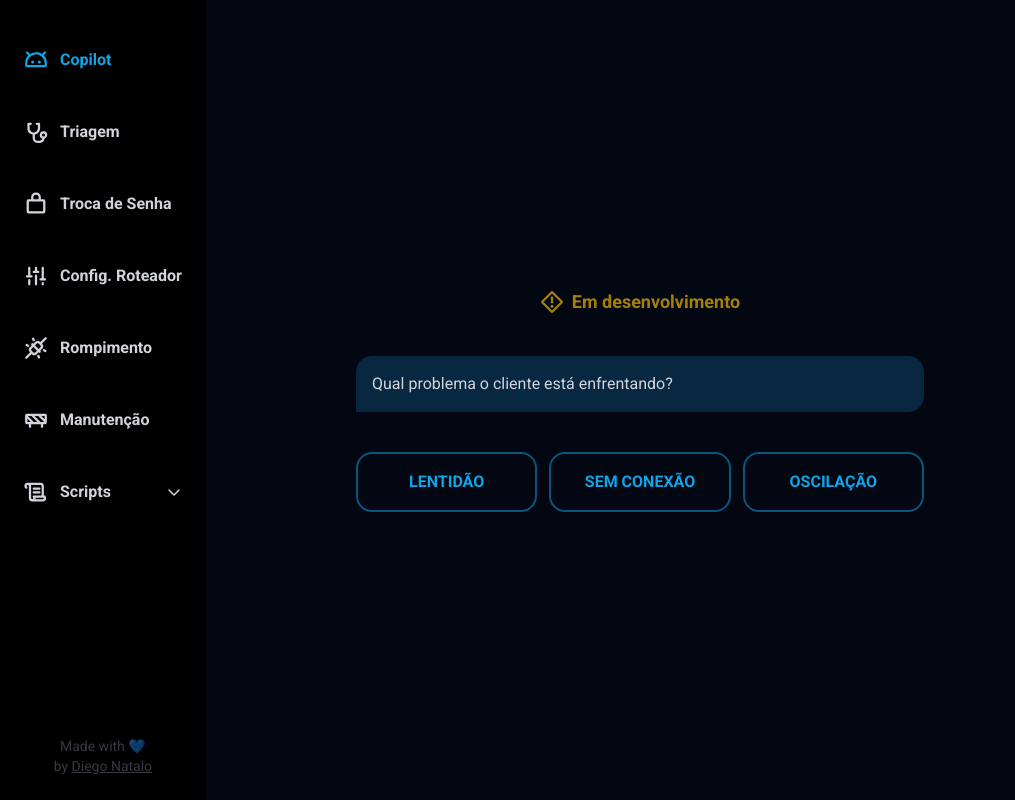
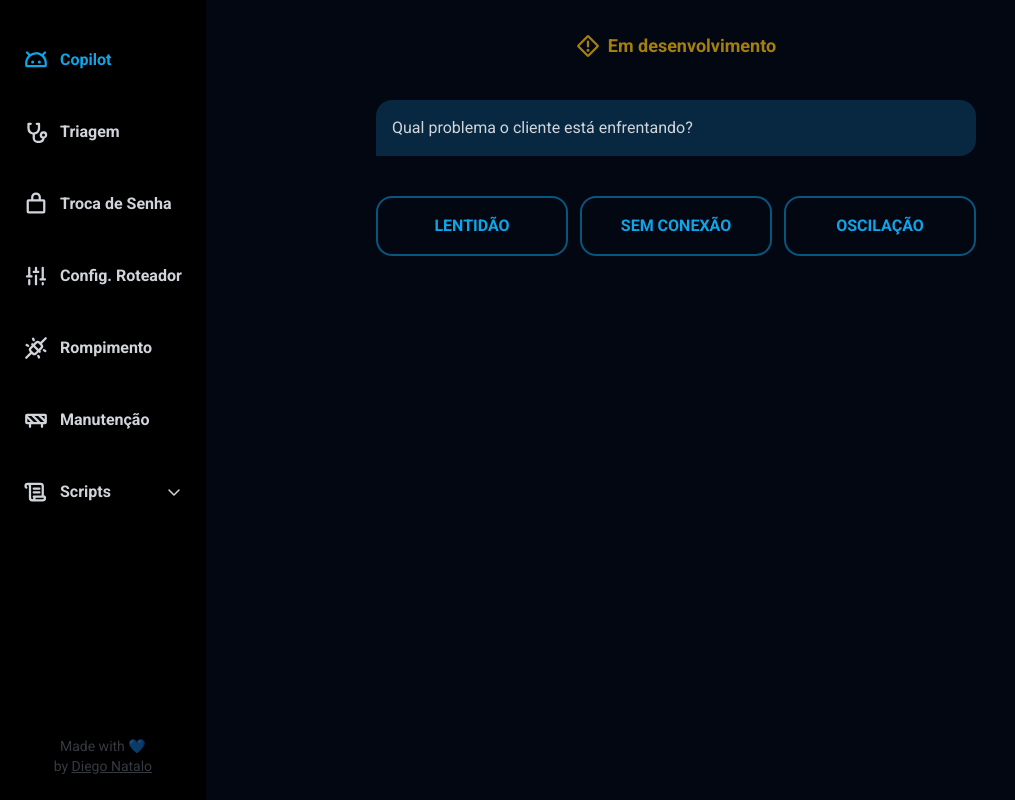
Before and after one commit to diegonatalo/triagem-web, a Next.js app: page /copilot in a window 1280 px wide. Shown: the whole page, without its empty margins (0-1015 px from the left). Built offline with nearby package versions, Linux system fonts and the light colour scheme.

Commit message:
update files

```diff
--- a/src/app/copilot/page.tsx
+++ b/src/app/copilot/page.tsx
@@ -11,7 +11,7 @@ export default function Guide() {
   const [state, setState] = useState('nada')
 
   return (
-    <div className="my-auto flex w-full flex-col justify-between gap-10">
+    <div className="mx-auto flex w-full max-w-[600px] flex-col justify-between gap-10">
       <h1 className="flex items-center justify-center gap-2 text-lg font-bold text-yellow-500/70">
         <WarningDiamond size={24} weight="bold" />
         Em desenvolvimento
--- a/src/app/finalizacao/page.tsx
+++ b/src/app/finalizacao/page.tsx
@@ -58,7 +58,7 @@ const atendimento = [
 
 export default function Scripts() {
   return (
-    <div className="flex w-full flex-col gap-3">
+    <div className="mx-auto flex w-full max-w-[600px] flex-col gap-3">
       {atendimento.map((item) => (
         <FinalizationButton
           key={item.title}
--- a/src/app/globals.css
+++ b/src/app/globals.css
@@ -11,7 +11,7 @@ html {
 }
 
 body {
-  @apply bg-gray-950 text-gray-300 flex min-h-full
+  @apply bg-gray-950 text-gray-300 flex min-h-full overflow-hidden
 }
 
 input, textarea, select {
@@ -19,7 +19,7 @@ input, textarea, select {
 }
 
 ::-webkit-scrollbar {
-  @apply bg-gray-800 w-[10px]
+  @apply bg-gray-800 w-[5px]
 }
 
 ::-webkit-scrollbar-track {
@@ -27,5 +27,5 @@ input, textarea, select {
 }
 
 ::-webkit-scrollbar-thumb {
-  @apply bg-sky-500/50 rounded-[20px] bg-clip-content
+  @apply bg-gray-500/50 rounded-[20px] bg-clip-content
 }
--- a/src/app/layout.tsx
+++ b/src/app/layout.tsx
@@ -20,7 +20,7 @@ export default function RootLayout({
     <html lang="en">
       <body className={inter.className}>
         <Navbar />
-        <main className="mx-auto flex min-h-full w-full max-w-[600px] flex-col gap-4 px-4 py-8">
+        <main className="ml-[4.5rem] flex h-screen w-full flex-col gap-4 overflow-y-auto px-8 py-8">
           {children}
 
           <Toaster position="bottom-center" />
--- a/src/app/manutencao/page.tsx
+++ b/src/app/manutencao/page.tsx
@@ -31,7 +31,7 @@ export default function Manutencao() {
 
   return (
     <form
-      className="flex w-full flex-col gap-3"
+      className="mx-auto flex w-full max-w-[600px] flex-col gap-3"
       onSubmit={onSubmit}
       autoComplete="off"
     >
--- a/src/app/page.tsx
+++ b/src/app/page.tsx
@@ -72,7 +72,7 @@ export default function Home() {
 
   return (
     <form
-      className="flex w-full flex-col gap-3"
+      className="mx-auto flex w-full max-w-[600px] flex-col gap-3"
       onSubmit={onSubmit}
       autoComplete="off"
     >
--- a/src/app/rompimento/page.tsx
+++ b/src/app/rompimento/page.tsx
@@ -31,7 +31,7 @@ export default function Rompimento() {
 
   return (
     <form
-      className="flex w-full flex-col gap-3"
+      className="mx-auto flex w-full max-w-[600px] flex-col gap-3"
       onSubmit={onSubmit}
       autoComplete="off"
     >
--- a/src/app/troca-de-senha/page.tsx
+++ b/src/app/troca-de-senha/page.tsx
@@ -35,7 +35,7 @@ export default function TrocaDeSenha() {
 
   return (
     <form
-      className="flex w-full flex-col gap-3"
+      className="mx-auto flex w-full max-w-[600px] flex-col gap-3"
       onSubmit={onSubmit}
       autoComplete="off"
     >
--- a/src/components/navbar.tsx
+++ b/src/components/navbar.tsx
@@ -10,7 +10,7 @@ export const Navbar = () => {
 
   return (
     <aside
-      className="fixed z-10 flex min-h-full w-max max-w-[260px] flex-col justify-between gap-4 bg-black py-6 transition-all"
+      className="absolute z-10 flex h-screen w-max max-w-[260px] flex-col justify-between gap-4 overflow-y-auto bg-black py-6 transition-all"
       onMouseEnter={() => setWidth(true)}
       onMouseLeave={() => setWidth(false)}
     >
```
